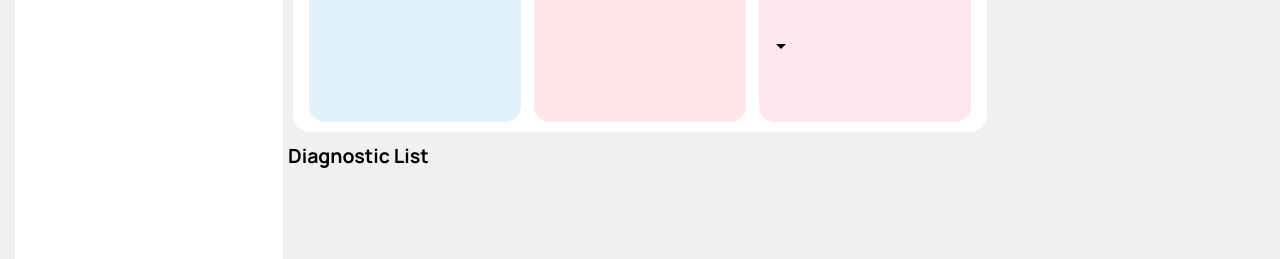
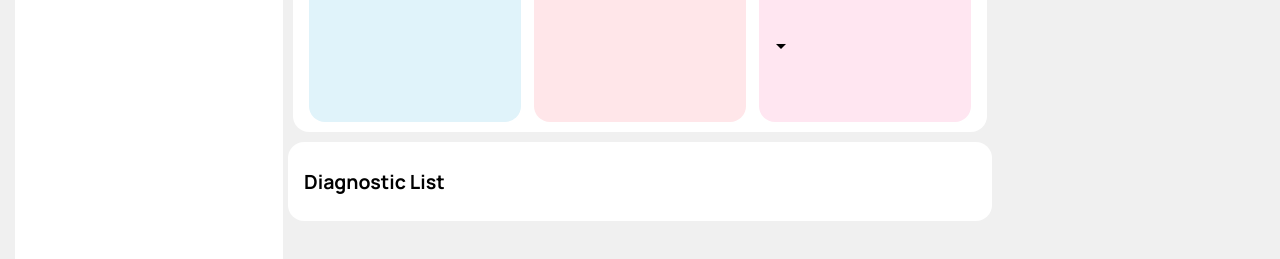
Before and after one commit to iamsjunaid/healthcare_dashboard, a plain HTML site: page index.html in a window 1280 px wide. Shown: the part 541-800 px from the top of the page. Drawn offline with nearby package versions, Linux system fonts and the light colour scheme; a script that the page names is missing.

Commit message:
style: Add diagnostic list and diagnosis table styling in style.css

```diff
--- a/style.css
+++ b/style.css
@@ -332,3 +332,13 @@ aside {
   display: flex;
   align-items: center;
 }
+
+.diagnostic_list {
+  /* width: 100%; */
+  background-color: #fff;
+  height: 100%;
+  border-radius: 16px;
+  padding: 16px;
+}
+
+.diagnosis_table {
```
